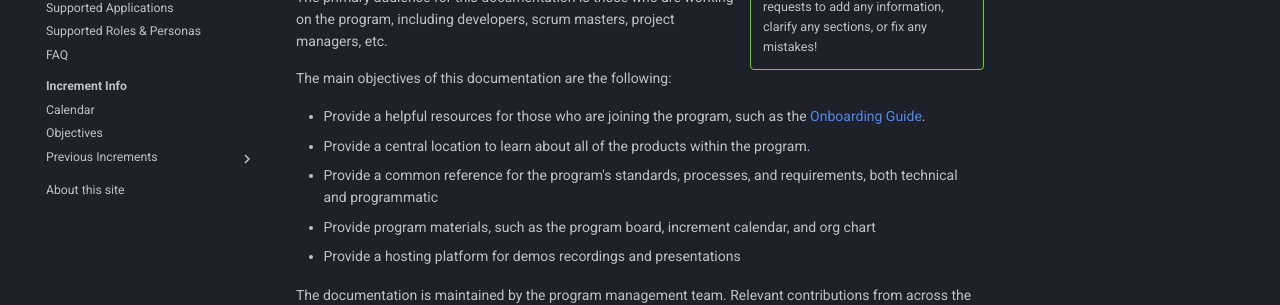
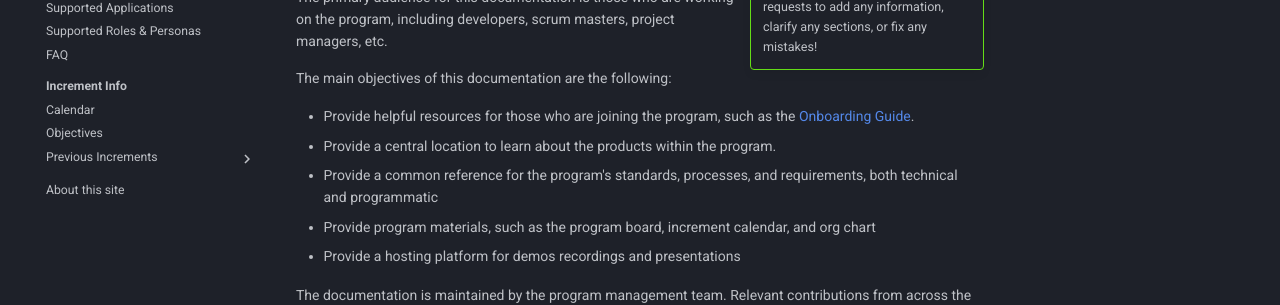
Before and after one commit to zheng0xd/JATIC-internal-docs, an MkDocs documentation site: the page built from docs/index.md, in a window 1280 px wide. Shown: the part 275-580 px from the top of the page. Built offline with MkDocs 1.6.1 and Material for MkDocs 9.7.7, drawn with Linux system fonts in a browser that asks for light colours; emoji names are drawn with the system emoji font.

```diff
--- a/docs/index.md
+++ b/docs/index.md
@@ -10,8 +10,8 @@ The primary audience for this documentation is those who are working on the prog
 
 The main objectives of this documentation are the following:
 
-- Provide a helpful resources for those who are joining the program, such as the [Onboarding Guide](support/onboarding/).
-- Provide a central location to learn about all of the products within the program.
+- Provide helpful resources for those who are joining the program, such as the [Onboarding Guide](support/onboarding/).
+- Provide a central location to learn about the products within the program.
 - Provide a common reference for the program's standards, processes, and requirements, both technical and programmatic
 - Provide program materials, such as the program board, increment calendar, and org chart
 - Provide a hosting platform for demos recordings and presentations
```
Also changed, not shown: archive/acq/index.md (deleted, +0 -13 lines), archive/acq/ip.md (deleted, +0 -19 lines), archive/personas/program_personas.md (deleted, +0 -3 lines), archive/_contracting.md (renamed from archive/acq/contracting.md), archive/_funding.md (renamed from archive/acq/funding.md), docs/sdp/design-process.md (renamed from archive/sdp/design-process.md), docs/sdp/exception-handling.md (renamed from archive/sdp/exception-handling.md).
